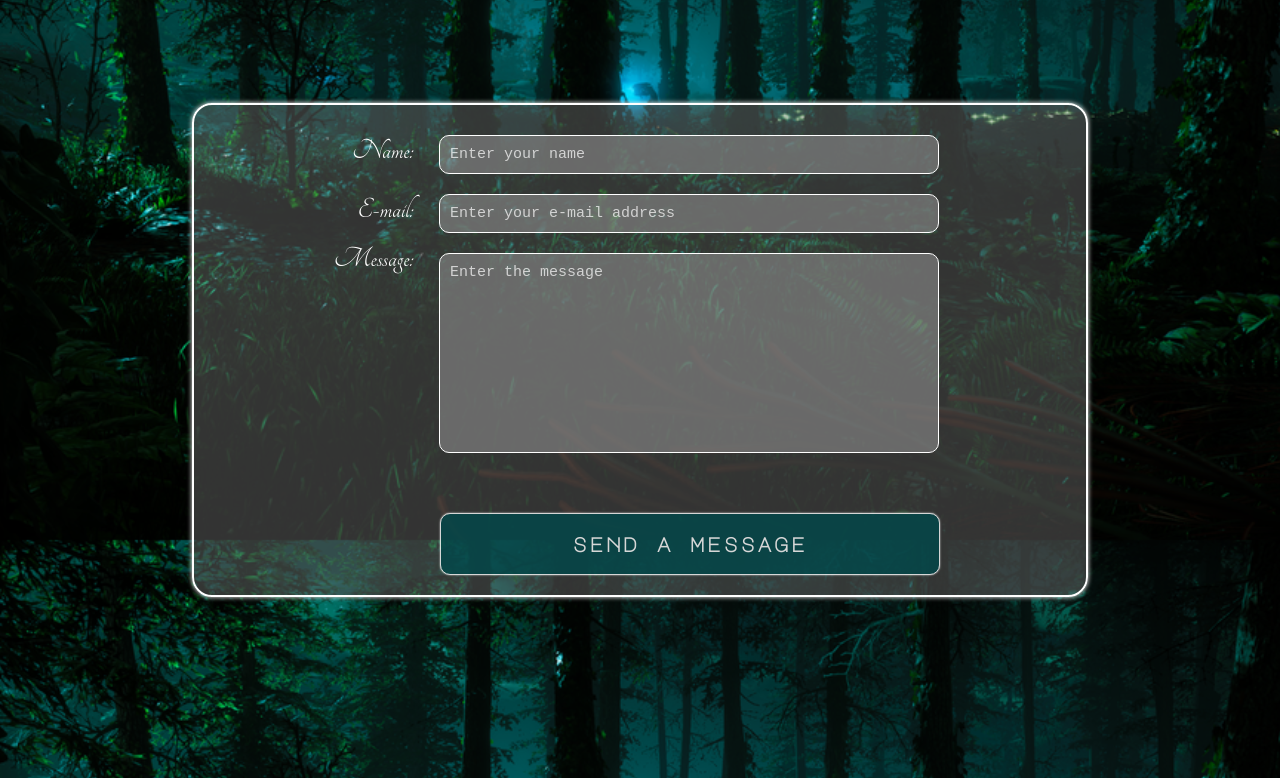
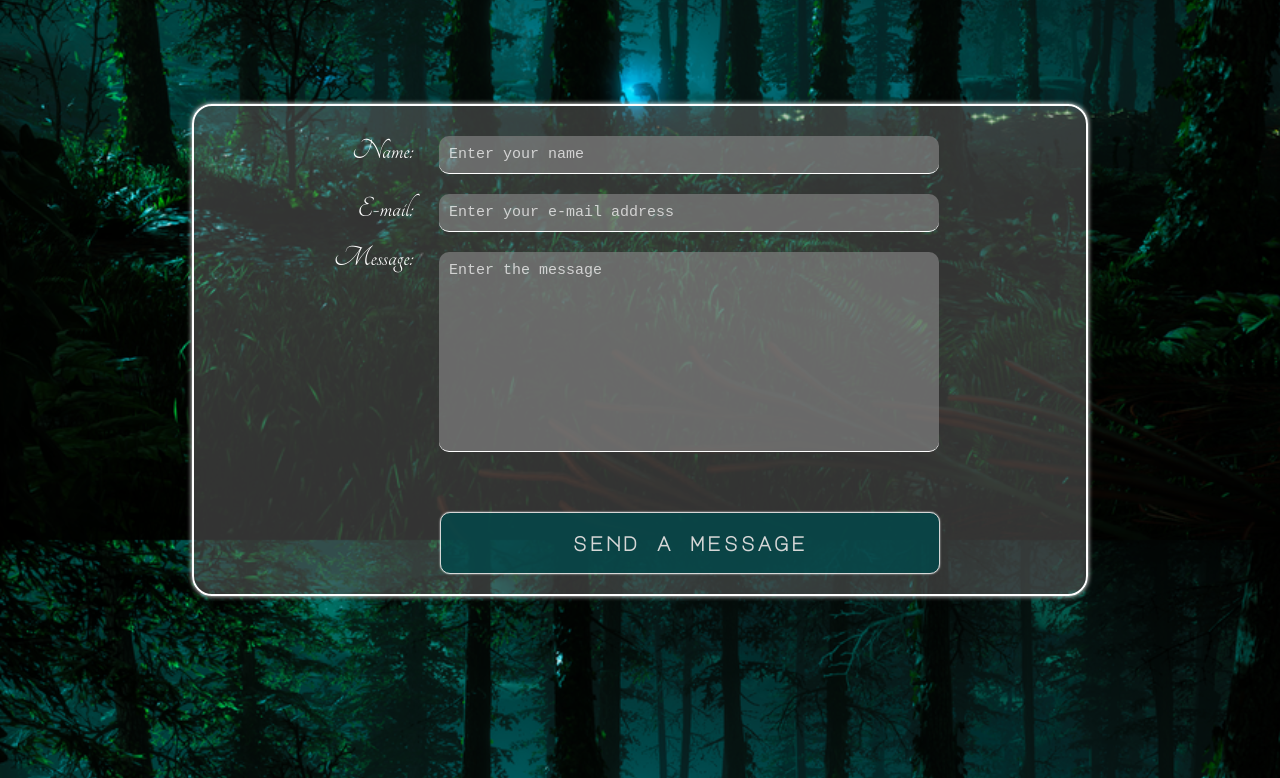
Before and after one commit to m3uma/forest-journey, a plain HTML site: page index.html in a window 1280 px wide. Shown: the part 2660-3438 px from the top of the page. Drawn offline with nearby package versions, Linux system fonts and the light colour scheme; a web font is replaced by a local one.

Commit message:
changed inputs style

```diff
--- a/scss/_contact.scss
+++ b/scss/_contact.scss
@@ -40,6 +40,8 @@
             color: $primaryColor;
             background: $secondaryBackground;
             border: solid 1px $primaryColor;
+            border: none;
+            border-bottom: solid 1px $primaryColor;
             border-radius: 10px;
 
             &::placeholder {
```
Also changed, not shown: scss/style.css, 1 other file.
